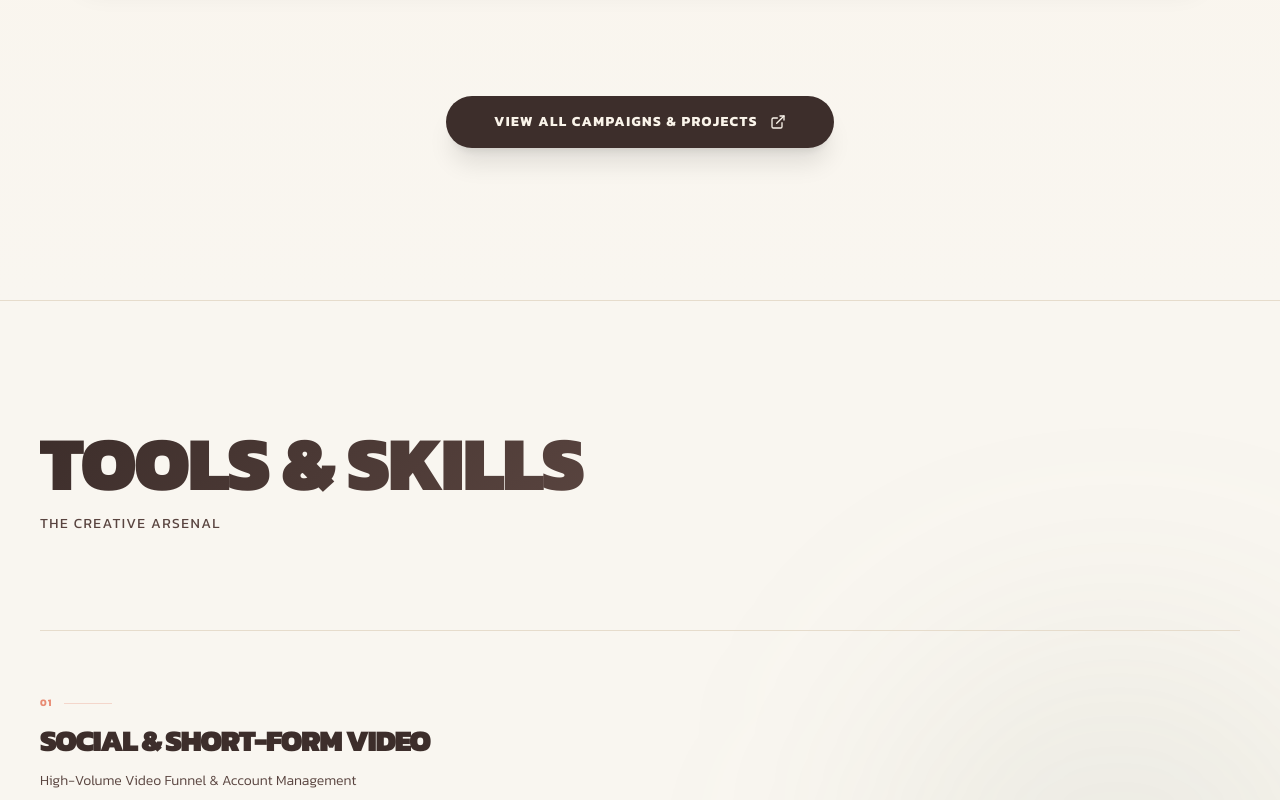
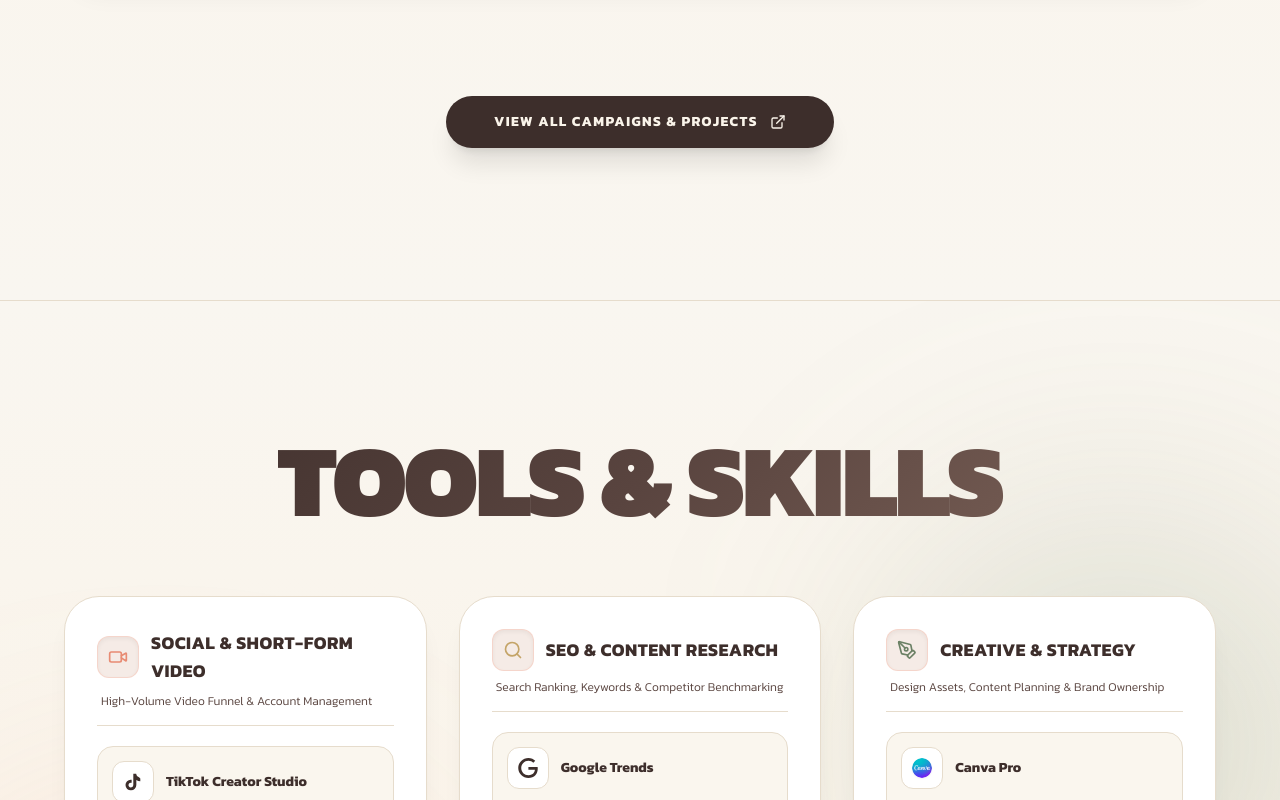
Before and after one commit to Braneee/portofolio-ardhia, a Next.js app: page / in a window 1280 px wide. Shown: the part 6784-7584 px from the top of the page. Built offline with nearby package versions, Linux system fonts and the light colour scheme.

Commit message:
revert: restore original Tools & Skills nested card layout

```diff
--- a/src/components/sections/ToolsSection.tsx
+++ b/src/components/sections/ToolsSection.tsx
@@ -137,68 +137,60 @@ const toolCategories: ToolCategory[] = [
 
 export function ToolsSection() {
   return (
-    <section className="py-20 sm:py-24 md:py-32 px-5 sm:px-8 md:px-10 bg-[#F9F6F0] text-[#3D2E2B] relative z-10 w-full border-b border-[#E6DCCC] overflow-hidden">
+    <section className="py-20 sm:py-24 md:py-32 px-5 sm:px-8 md:px-10 bg-gradient-to-b from-[#F9F6F0] via-[#FAF4EA] to-[#F5F0E6] text-[#3D2E2B] relative z-10 w-full border-b border-[#E6DCCC] overflow-hidden">
 
       {/* Soft Ambient Orbs */}
-      <div className="absolute top-[20%] right-[-5%] w-[450px] h-[450px] rounded-full bg-[#6B8065]/10 blur-[130px] pointer-events-none" />
-      <div className="absolute bottom-[10%] left-[-5%] w-[450px] h-[450px] rounded-full bg-[#F4A28C]/10 blur-[130px] pointer-events-none" />
+      <div className="absolute top-[20%] right-[-5%] w-[450px] h-[450px] rounded-full bg-[#6B8065]/20 blur-[130px] pointer-events-none" />
+      <div className="absolute bottom-[10%] left-[-5%] w-[450px] h-[450px] rounded-full bg-[#F4A28C]/20 blur-[130px] pointer-events-none" />
 
-      <div className="max-w-7xl mx-auto flex flex-col lg:flex-row gap-12 lg:gap-24 relative z-10">
-
-        {/* Left Column: Sticky Header */}
-        <div className="w-full lg:w-1/3 flex-shrink-0">
-          <div className="lg:sticky lg:top-32 space-y-4">
-            <FadeIn delay={0} y={20}>
-              <h2 className="hero-heading font-black uppercase text-[clamp(2.5rem,6vw,5rem)] leading-[0.9] tracking-tight text-[#3D2E2B]">
-                Tools <br className="hidden lg:block"/> & Skills
+      <div className="max-w-6xl mx-auto space-y-16 relative z-10">
+        {/* Header */}
+        <FadeIn delay={0} y={40} className="text-center">
+          <h2 className="hero-heading font-black uppercase text-[clamp(2.5rem,8vw,120px)] leading-none tracking-tight">
+            Tools & Skills
           </h2>
         </FadeIn>
-            <FadeIn delay={0.1} y={20}>
-              <p className="text-[#59443F] font-mono text-xs sm:text-sm tracking-widest uppercase mt-4">
-                The Creative Arsenal
-              </p>
-            </FadeIn>
+
+        {/* Grid */}
+        <div className="grid grid-cols-1 md:grid-cols-3 gap-6 sm:gap-8">
+          {toolCategories.map((cat, idx) => (
+            <FadeIn key={cat.title} delay={idx * 0.1} y={30} className="w-full">
+              <div className="p-6 sm:p-8 rounded-[35px] border border-[#E6DCCC] bg-[#FFFFFF] shadow-xl shadow-[#3D2E2B]/5 space-y-6 h-full flex flex-col justify-between hover:border-[#E88B73]/60 transition-colors group">
+                <div className="space-y-5">
+                  {/* Category Header */}
+                  <div className="space-y-2 border-b border-[#E6DCCC] pb-4">
+                    <div className="flex items-center gap-3">
+                      <div className="p-2.5 rounded-xl bg-[#F5EBE6] border border-[#F4A28C]/30 text-[#3D2E2B] shadow-inner">
+                        {cat.icon}
                       </div>
-        </div>
-
-        {/* Right Column: Editorial List */}
-        <div className="w-full lg:w-2/3 flex flex-col">
-          <div className="w-full border-t border-[#E6DCCC]">
-            {toolCategories.map((cat, idx) => (
-              <FadeIn key={cat.title} delay={idx * 0.15} y={30} className="w-full">
-                <div className="border-b border-[#E6DCCC] py-10 md:py-16 group">
-                  <div className="grid grid-cols-1 md:grid-cols-[1fr_1.5fr] gap-8 md:gap-12 items-start">
-
-                    {/* Category Title */}
-                    <div className="space-y-3">
-                      <div className="flex items-center gap-3">
-                        <span className="font-mono text-[10px] sm:text-xs text-[#E88B73] font-bold tracking-widest">
-                          0{idx + 1}
-                        </span>
-                        <div className="h-px bg-[#E88B73]/30 w-12" />
-                      </div>
-                      <h3 className="font-black text-2xl sm:text-3xl lg:text-4xl uppercase tracking-tighter text-[#3D2E2B] leading-none">
+                      <h3 className="font-bold text-base sm:text-lg uppercase tracking-wide text-[#3D2E2B]">
                         {cat.title}
                       </h3>
-                      <p className="text-xs sm:text-sm text-[#59443F] font-light max-w-xs">
+                    </div>
+                    <p className="text-xs text-[#59443F] font-light pl-1">
                       {cat.subtitle}
                     </p>
                   </div>
 
                   {/* Tools List */}
-                    <div className="flex flex-col gap-6 sm:gap-8 mt-2 md:mt-0">
-                      {cat.tools.map((tool, tIdx) => (
-                        <div key={tIdx} className="flex flex-col sm:flex-row sm:items-start gap-3 sm:gap-4 group/tool">
-                          <div className="flex items-center gap-3 min-w-[220px]">
-                            <div className="w-8 h-8 rounded-full bg-[#F5EBE6] flex items-center justify-center text-[#3D2E2B] group-hover/tool:bg-[#E88B73] group-hover/tool:text-white transition-colors duration-300 shrink-0">
-                              {React.cloneElement(tool.icon as React.ReactElement, { className: 'w-4 h-4' })}
+                  <div className="space-y-3">
+                    {cat.tools.map((t, tIdx) => (
+                      <div
+                        key={tIdx}
+                        className="p-3.5 rounded-2xl bg-[#FAF6EE] border border-[#E6DCCC] hover:border-[#E88B73]/60 hover:bg-[#F5EBE6] transition-all space-y-2 group/item"
+                      >
+                        <div className="flex items-center gap-3">
+                          <div className="p-2.5 rounded-xl bg-[#FFFFFF] border border-[#E6DCCC] text-[#3D2E2B] group-hover/item:border-[#E88B73] group-hover/item:text-[#E88B73] shrink-0 flex items-center justify-center transition-colors">
+                            {t.icon}
                           </div>
-                            <span className="font-bold text-base sm:text-lg uppercase tracking-wide text-[#3D2E2B] group-hover/tool:text-[#E88B73] transition-colors duration-300">
-                              {tool.name}
+                          <span className="text-xs sm:text-sm font-bold text-[#3D2E2B] group-hover/item:text-[#E88B73] transition-colors">
+                            {t.name}
                           </span>
                         </div>
-                          <p className="text-sm text-[#59443F] font-light leading-snug sm:pt-1">
-                            {tool.desc}
+
+                        {/* Description */}
+                        <p className="text-[11px] text-[#59443F] font-light pl-12">
+                          {t.desc}
                         </p>
                       </div>
                     ))}
@@ -209,8 +201,6 @@ export function ToolsSection() {
           ))}
         </div>
       </div>
-
-      </div>
     </section>
   );
 }
```
Lines whose indentation alone changed are shown as unchanged.
